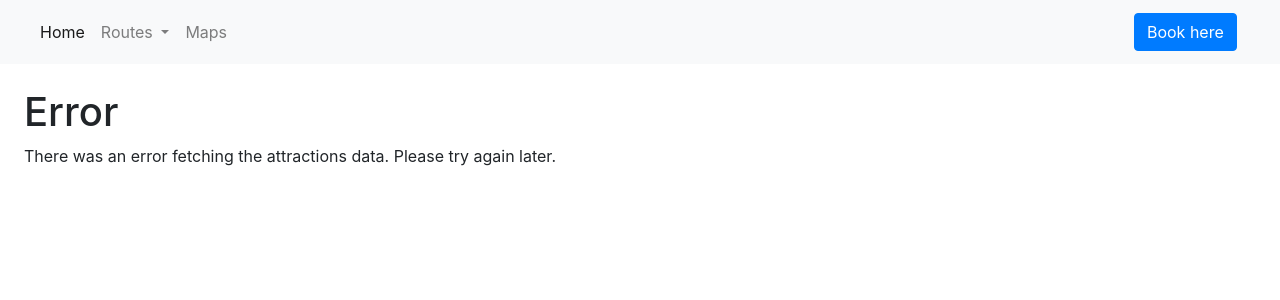
After one commit to x21128332/ScalableCloudProgramming, a Django app: template routes/templates/routes/error.html in a window 1280 px wide. The commit adds this page. Shown: the top 300 px of the page. Run offline with Django 3.2, Linux system fonts and the light colour scheme; the template is opened without the code that fills it, so the values that code supplies are empty; some libraries are stand-ins or nearby versions.

Commit message:
adding error.html for FI API view

```diff
--- /dev/null
+++ b/routes/templates/routes/error.html
@@ -0,0 +1,6 @@
+{% extends 'base.html' %}
+
+{% block content %}
+  <h1>Error</h1>
+  <p>There was an error fetching the attractions data. Please try again later.</p>
+{% endblock %}
--- a/routes/templates/routes/routes.html
+++ b/routes/templates/routes/routes.html
@@ -17,14 +17,12 @@
                             <p>No attractions found</p>
                         {% endif %}
                     {% endwith %} -->
-                    <!-- <h1>Attractions</h1>
+                    <h1>Attractions</h1>
                     <ul>
                       {% for attraction in attractions %}
                         <li>{{ attraction.name }}</li>
                       {% endfor %}
-                    </ul> -->
-                    <h1>Error</h1>
-                    <p>{{ error_message }}</p>
+                    </ul>
                     <a class="navbar-brand" href="">
                     <button class="btn btn-outline-light" type="button" href="/routes">routes</button>
                     </a>
--- a/routes/views.py
+++ b/routes/views.py
@@ -44,7 +44,7 @@ def routes(request):
         attractions = response.json()['attractions'][:5]
     except KeyError as e:
         error_message = f"Response missing required key: {e}"
-        return render(request, 'attractions/error.html', {'error_message': error_message})
+        return render(request, 'routes/error.html', {'error_message': error_message})
 
     # Render the template with the attractions
-    return render(request, 'attractions/index.html', {'attractions': attractions})
+    return render(request, 'routes/routes.html', {'attractions': attractions})
```
